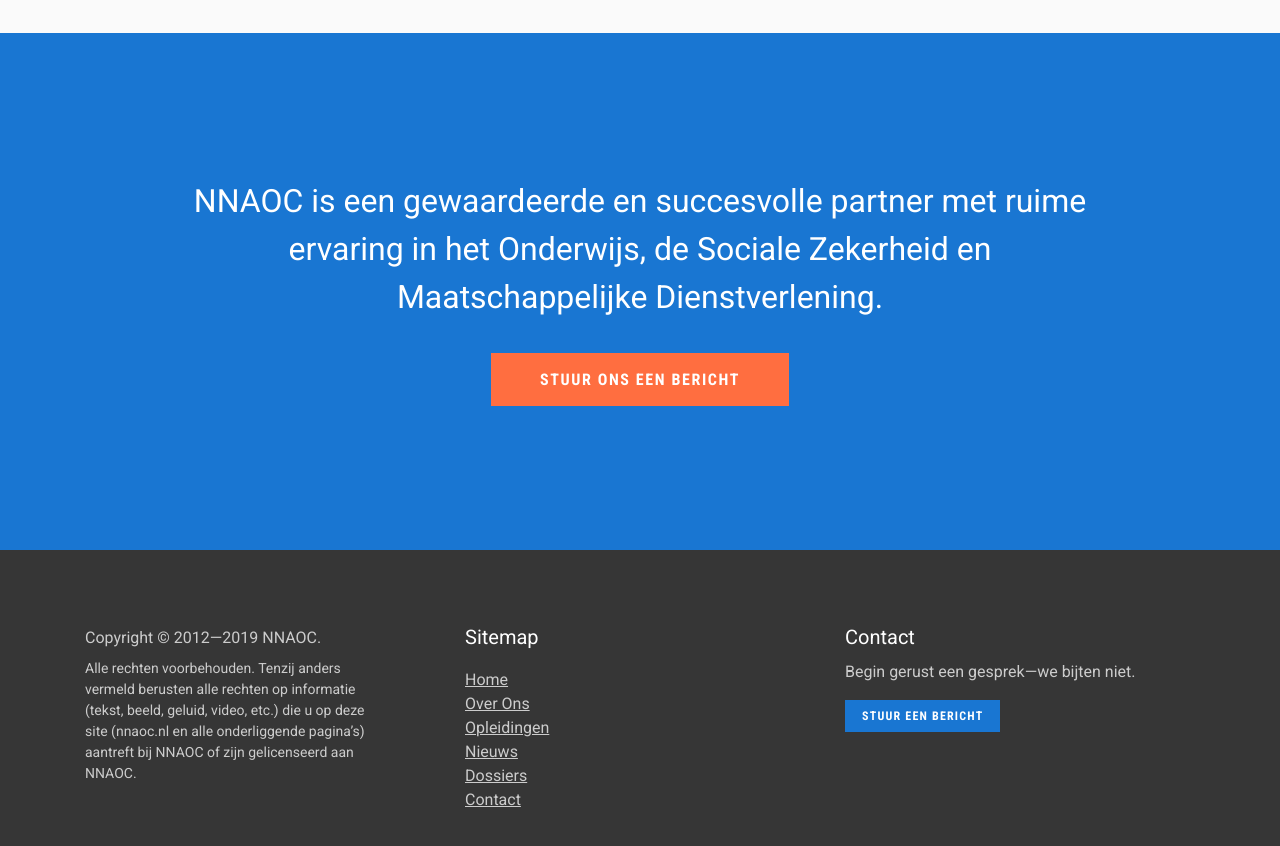
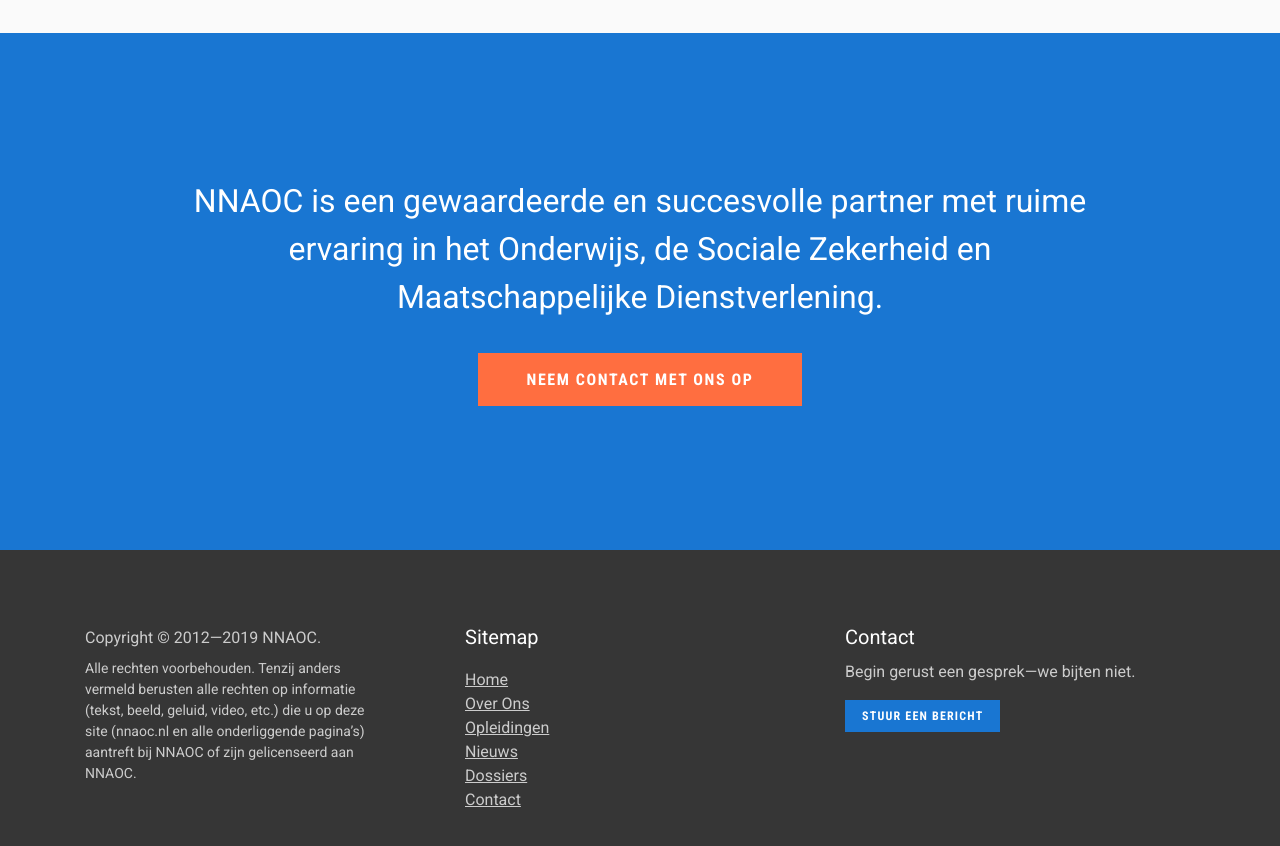
Before and after one commit to jessevdp/nnaoc.website, a Jekyll site: the page built from pages/home.html, in a window 1280 px wide and 900 px high, scrolled down 5967 px. Shown: the top 846 px of the window. Built offline with Jekyll 4.4.1, drawn with Linux system fonts in a browser that asks for light colours.

Commit message:
Updated '_includes/cta.html' via CloudCannon

```diff
--- a/_includes/cta.html
+++ b/_includes/cta.html
@@ -3,6 +3,6 @@
         <h2 class="editable" href="/opleidingen">NNAOC is een gewaardeerde en succesvolle partner met ruime ervaring in het Onderwijs, de Sociale
             Zekerheid
             en Maatschappelijke Dienstverlening.</h2>
-        <a href="/contact" class="btn btn-accent btn-large mt-4 editable">STUUR ONS EEN BERICHT</a>
+        <a href="/contact" class="btn btn-accent btn-large mt-4 editable">Neem contact met ons op</a>
     </div>
 </section>
```
